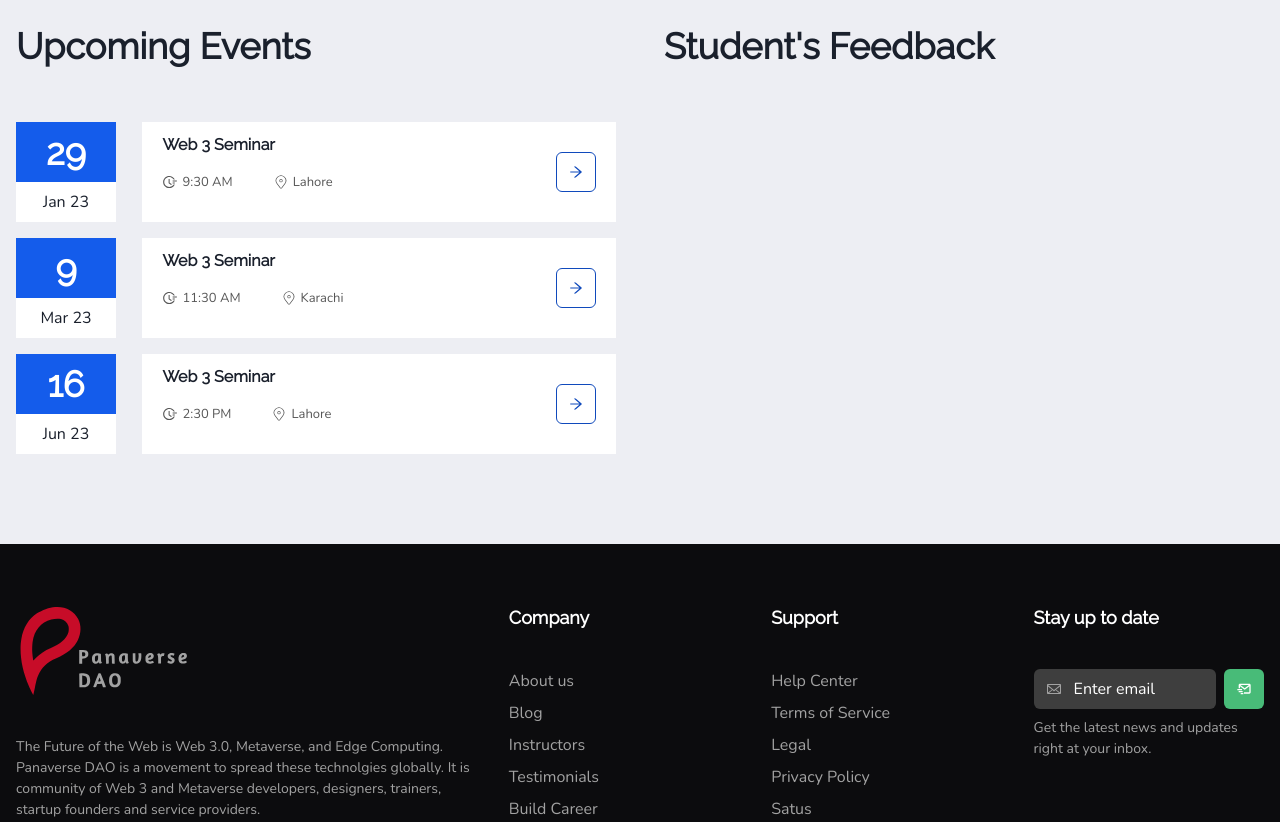
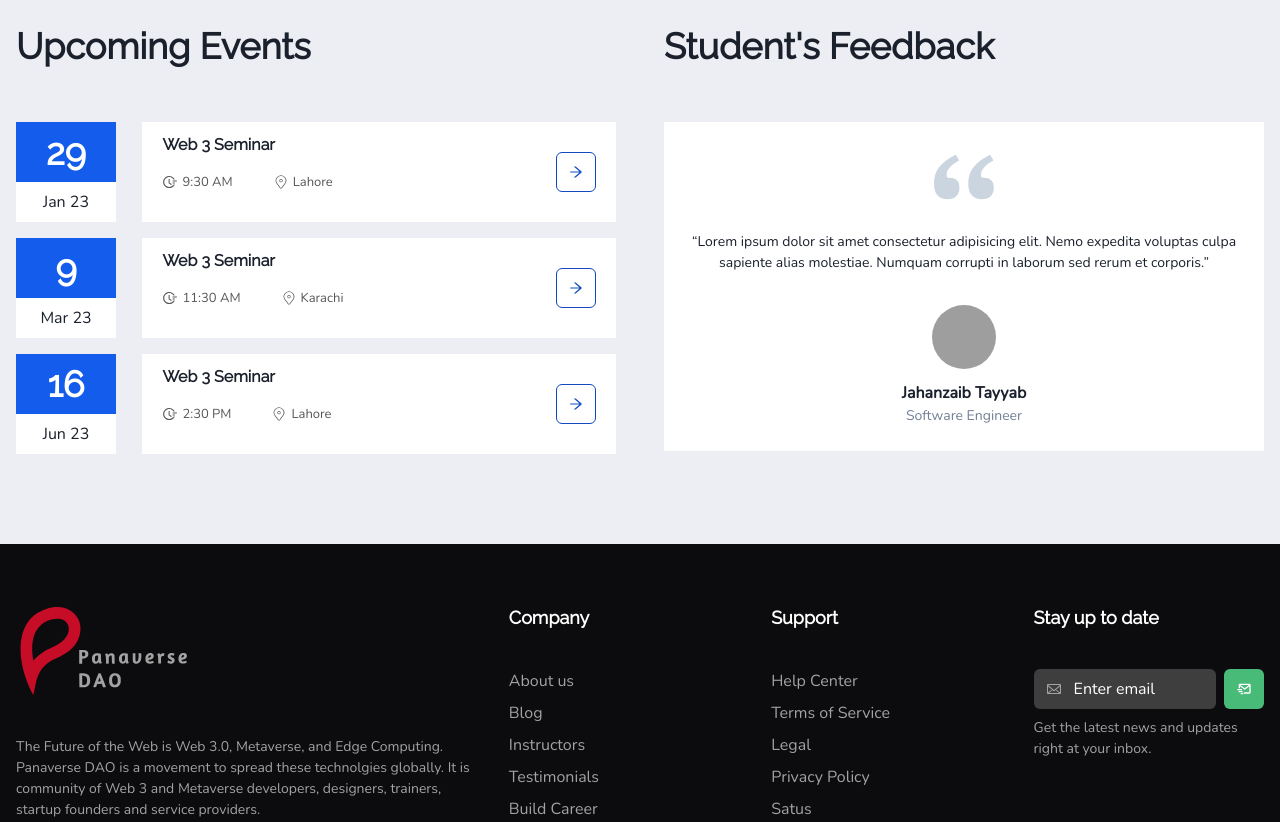
Before and after one commit to JahanzaibTayyab/panaverse-website, a Next.js app: page / in a window 1280 px wide. Shown: the part 3260-4082 px from the top of the page. Built offline with nearby package versions, Linux system fonts and the light colour scheme; grey boxes are pictures that could not be loaded.

Commit message:
add student feedback

```diff
--- /dev/null
+++ b/src/components/home/sections/QuoteIcon.tsx
@@ -0,0 +1,6 @@
+import { createIcon } from "@chakra-ui/react";
+
+export const QuoteIcon = createIcon({
+  viewBox: "0 0 50 37",
+  d: "M49.6 4.712C47.2853 5.952 45.4253 7.15067 44.02 8.308C42.6973 9.38267 41.664 10.4573 40.92 11.532C40.176 12.524 39.68 13.4747 39.432 14.384C39.2667 15.2933 39.184 16.1613 39.184 16.988C39.184 18.476 39.8453 19.22 41.168 19.22C46.9547 19.22 49.848 21.948 49.848 27.404C49.848 30.4627 48.98 32.8187 47.244 34.472C45.508 36.1253 43.1107 36.952 40.052 36.952C36.332 36.952 33.48 35.8773 31.496 33.728C29.512 31.496 28.52 28.272 28.52 24.056C28.52 18.4347 30.0907 13.764 33.232 10.044C36.3733 6.24134 40.8787 2.89334 46.748 0L49.6 4.712ZM20.956 4.712C18.6413 5.952 16.7813 7.15067 15.376 8.308C14.0533 9.38267 13.02 10.4573 12.276 11.532C11.532 12.524 11.036 13.4747 10.788 14.384C10.6227 15.2933 10.54 16.1613 10.54 16.988C10.54 18.476 11.2013 19.22 12.524 19.22C18.3107 19.22 21.204 21.948 21.204 27.404C21.204 30.4627 20.336 32.8187 18.6 34.472C16.864 36.1253 14.4667 36.952 11.408 36.952C7.688 36.952 4.836 35.8773 2.852 33.728C0.950667 31.496 0 28.272 0 24.056C0 18.4347 1.52933 13.764 4.588 10.044C7.72933 6.24134 12.2347 2.89334 18.104 0L20.956 4.712Z",
+});
--- /dev/null
+++ b/src/components/home/sections/Quotee.tsx
@@ -0,0 +1,32 @@
+import { Box, BoxProps, Img, Text } from "@chakra-ui/react";
+import * as React from "react";
+
+interface Props extends BoxProps {
+  name: string;
+  jobTitle: string;
+  imageSrc: string;
+}
+
+export const Quotee = (props: Props) => {
+  const { name, jobTitle, imageSrc, ...boxProps } = props;
+  return (
+    <Box {...boxProps}>
+      <Img
+        src={imageSrc}
+        mx="auto"
+        objectFit="cover"
+        w="16"
+        h="16"
+        rounded="full"
+      />
+      <Box mt="3">
+        <Text as="cite" fontStyle="normal" fontWeight="bold">
+          {name}
+        </Text>
+        <Text fontSize="sm" color="gray.500">
+          {jobTitle}
+        </Text>
+      </Box>
+    </Box>
+  );
+};
--- a/src/components/home/sections/eventAndFeedback.tsx
+++ b/src/components/home/sections/eventAndFeedback.tsx
@@ -18,6 +18,7 @@ import MotionBox from "./motionBox";
 import { fadeIn, planetVariants } from "@/utils";
 import { AiOutlineFieldTime, AiOutlineArrowRight } from "react-icons/ai";
 import { CiLocationOn } from "react-icons/ci";
+import Feedback from "./feedback";
 
 const eventAndFeedback = () => (
   <Box bg={"#EDEEF3"} position="relative" overflow="hidden">
@@ -114,8 +115,11 @@ const eventAndFeedback = () => (
           </Stack>
           <Stack alignItems={"start"}>
             <MotionBox variants={fadeIn("left", "tween", 0.2, 1)}>
-              <Heading size="xl">Student's Feedback</Heading>
+              <Heading size="xl" mb={45}>
+                Student's Feedback
+              </Heading>
             </MotionBox>
+            <Feedback />
           </Stack>
         </SimpleGrid>
       </MotionBox>
--- /dev/null
+++ b/src/components/home/sections/feedback.tsx
@@ -0,0 +1,32 @@
+import { Box, Flex, Text, useColorModeValue } from "@chakra-ui/react";
+import * as React from "react";
+import { Quotee } from "./Quotee";
+import { QuoteIcon } from "./QuoteIcon";
+
+const Feedback = () => {
+  return (
+    <Box as="section" bg="white">
+      <Box maxW="3xl" mx="auto" padding={25}>
+        <Flex direction="column" align="center" textAlign="center">
+          <QuoteIcon
+            color={useColorModeValue("gray.300", "gray.600")}
+            fontSize={{ base: "3xl", md: "6xl" }}
+          />
+          <Text fontWeight="medium" mt="6" fontSize={"sm"}>
+            &ldquo;Lorem ipsum dolor sit amet consectetur adipisicing elit. Nemo
+            expedita voluptas culpa sapiente alias molestiae. Numquam corrupti
+            in laborum sed rerum et corporis.&rdquo;
+          </Text>
+          <Quotee
+            name="Jahanzaib Tayyab"
+            jobTitle="Software Engineer"
+            imageSrc="https://signamedia.s3.amazonaws.com/stage/096A6601.jpg"
+            mt="8"
+          />
+        </Flex>
+      </Box>
+    </Box>
+  );
+};
+
+export default Feedback;
```
